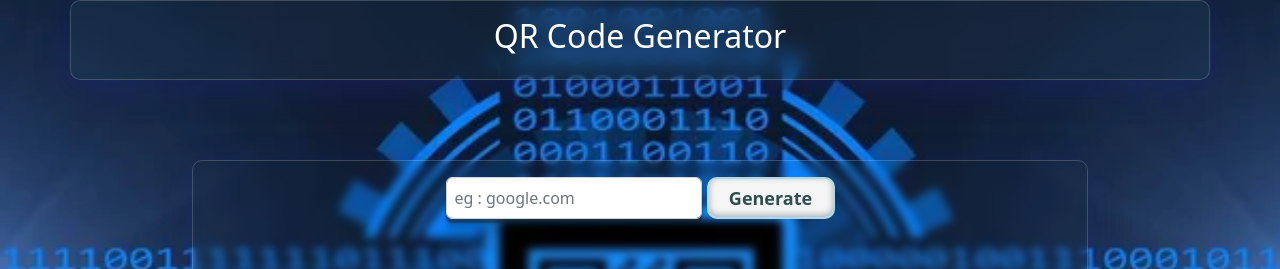
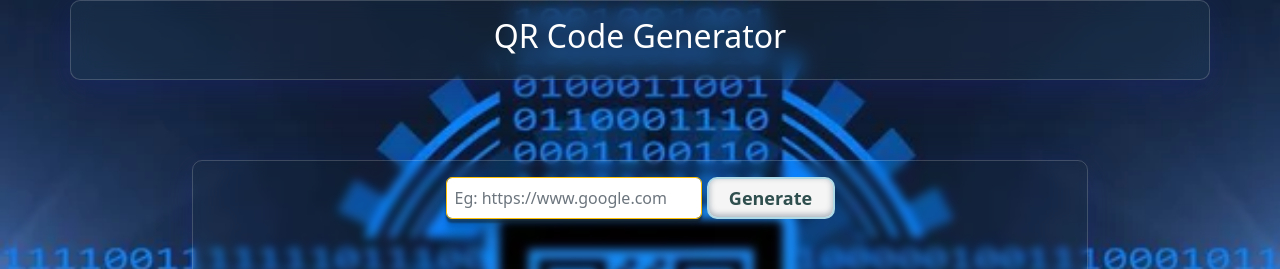
Before and after one commit to NadirInab/QR_Code_Generator, a React (Vite) app: page / in a window 1280 px wide. Shown: the top 269 px of the page. Built offline with nearby package versions, Linux system fonts and the light colour scheme.

Commit message:
qr functionnality is well added

```diff
--- a/src/components/QrCode.jsx
+++ b/src/components/QrCode.jsx
@@ -20,6 +20,10 @@ function QrCode() {
             setQrCode(url)
         })
     }
+    // const  setTheUrl = (e)=>{
+    //     console.log(e.target.value) ;
+    //     setUrl(e.target.value) ;
+    // }
     return (
         <div className='main'>
             <div className='moving'>
@@ -41,7 +45,7 @@ function QrCode() {
             <div className='qrCodeInput'>
                 <div className="input-group p-3 d-flex justify-content-center">
                     <div className="form-outline">
-                        <input placeholder='eg : google.com' type="text" id="form1" className="form-control p-2" value={url} onChange={e => setUrl(e.target.value)} />
+                        <input placeholder='Eg: https://www.google.com' type="text" id="form1" className="form-control p-2 border border-warning" value={url} onChange={e => setUrl(e.target.value)} />
                     </div>
                     <button id='generateBtn' onClick={generateQrCode}  className="">
                         Generate
@@ -51,7 +55,7 @@ function QrCode() {
                     qrCode &&
                     <div className='w-100 h-100 mr-3 text-center'>
                         <img className='d-block mx-auto border-rounded mb-2' src={qrCode} />
-                        <a className='text-light text-decoration-none m-2 fw-bold' href={qrCode} download="qrcode.png">Download</a>
+                        <a className='btn btn-success text-light text-decoration-none m-2 fw-bold' href={qrCode} download="qrcode.png">Download</a>
                     </div>
                 }
             </div>
```
